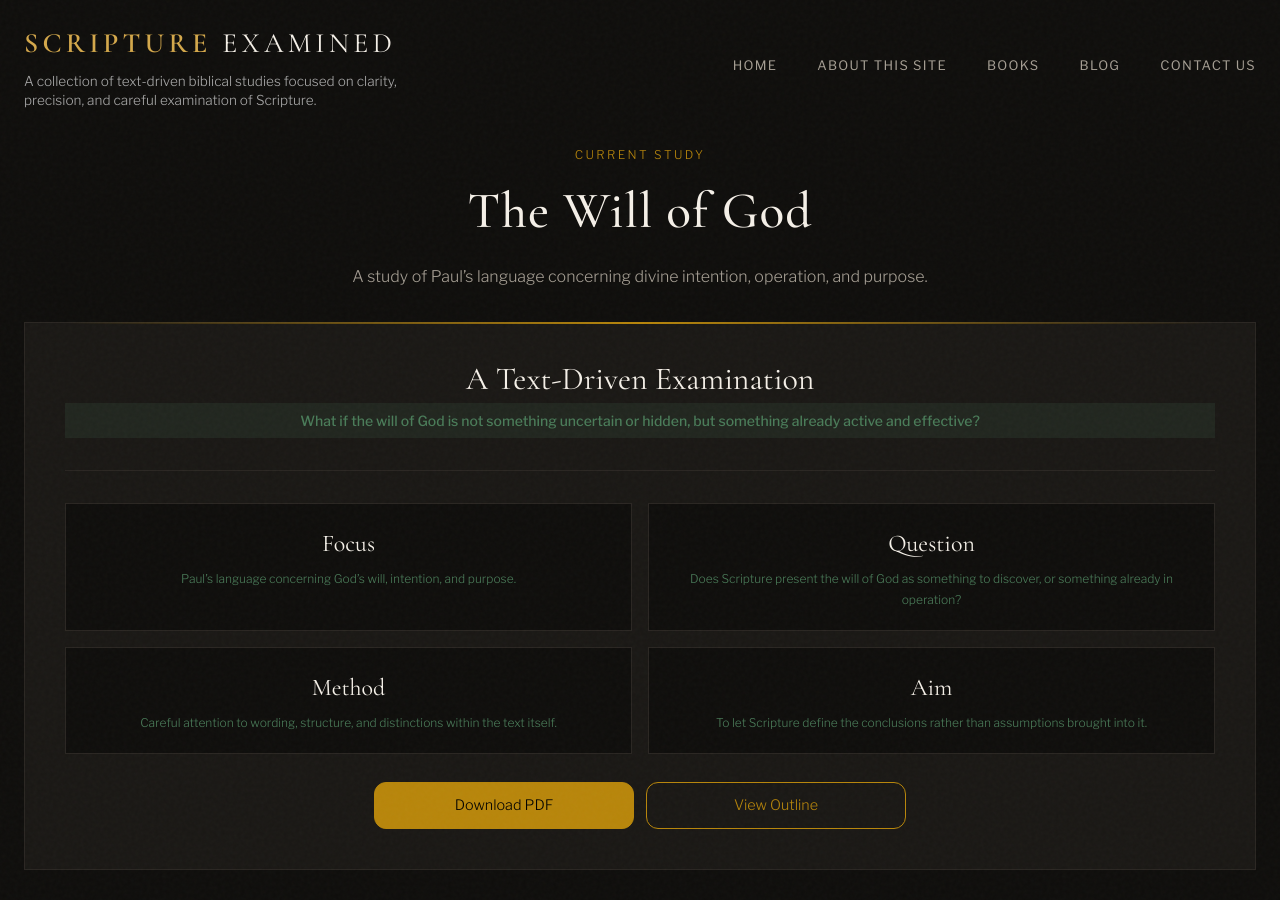
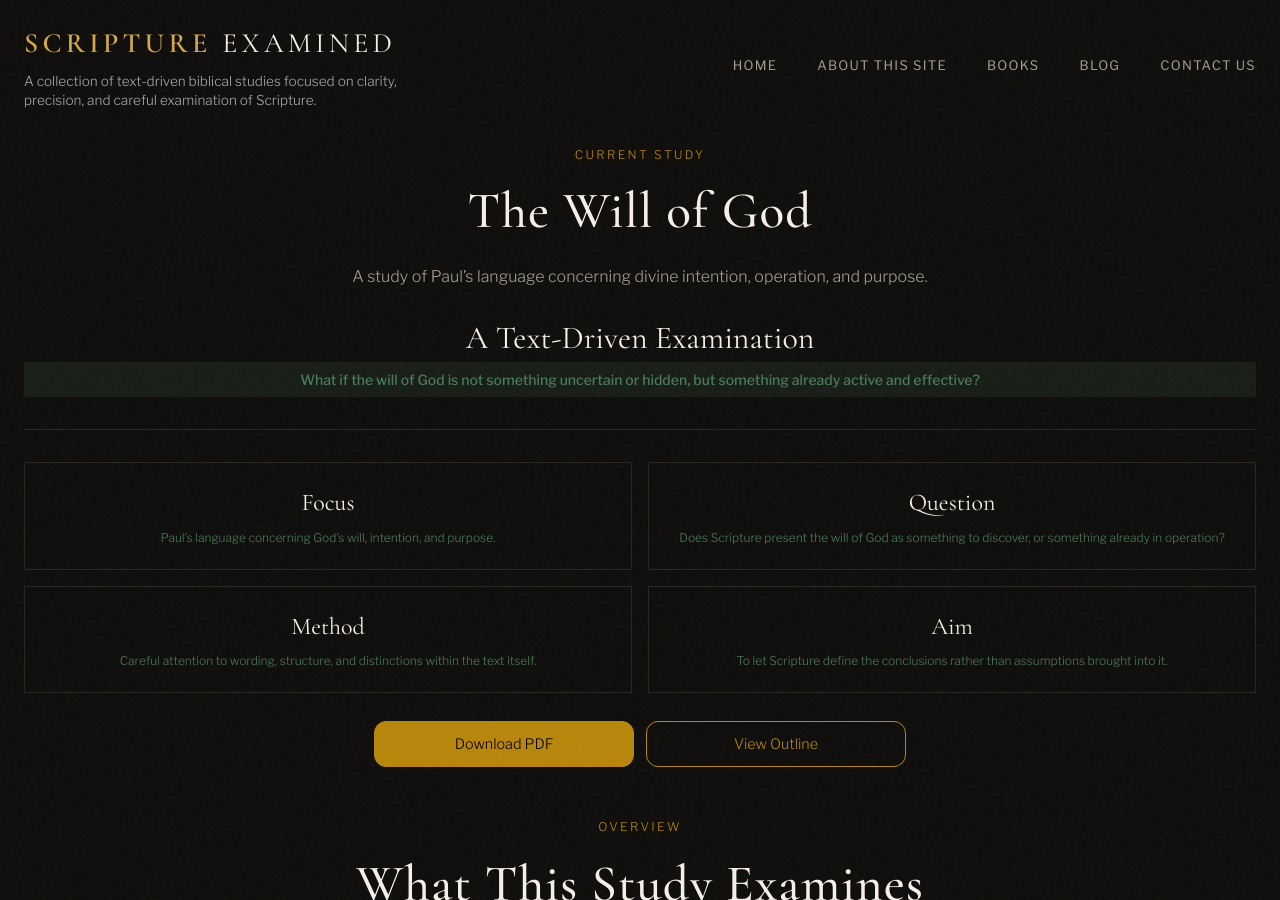
Before and after one commit to ScriptureExamined/PaulineEpistles, a Jekyll site: the page built from willOfGod.html, in a window 1280 px wide and 900 px high. Built offline with Jekyll 4.4.1, drawn with Linux system fonts in a browser that asks for light colours.

Commit message:
Update willOfGod.html

```diff
--- a/willOfGod.html
+++ b/willOfGod.html
@@ -15,7 +15,7 @@ title: The Will of God | Scripture Examined
     </div>
 
     <div class="approach-card-wrap">
-      <div class="price-card">
+      <div class="feature-card">
         <div class="price-main" style="text-align: center">
           <div class="price-value" style="font-size: 32px">
             A Text-Driven Examination
@@ -132,7 +132,7 @@ title: The Will of God | Scripture Examined
     </div>
 
     <div class="foundation-wrap">
-      <div class="price-card foundation-card">
+      <div class="feature-card foundation-card">
         <div class="price-metals foundation-grid">
           <div class="metal-item">
             <p class="foundation-text">
```
